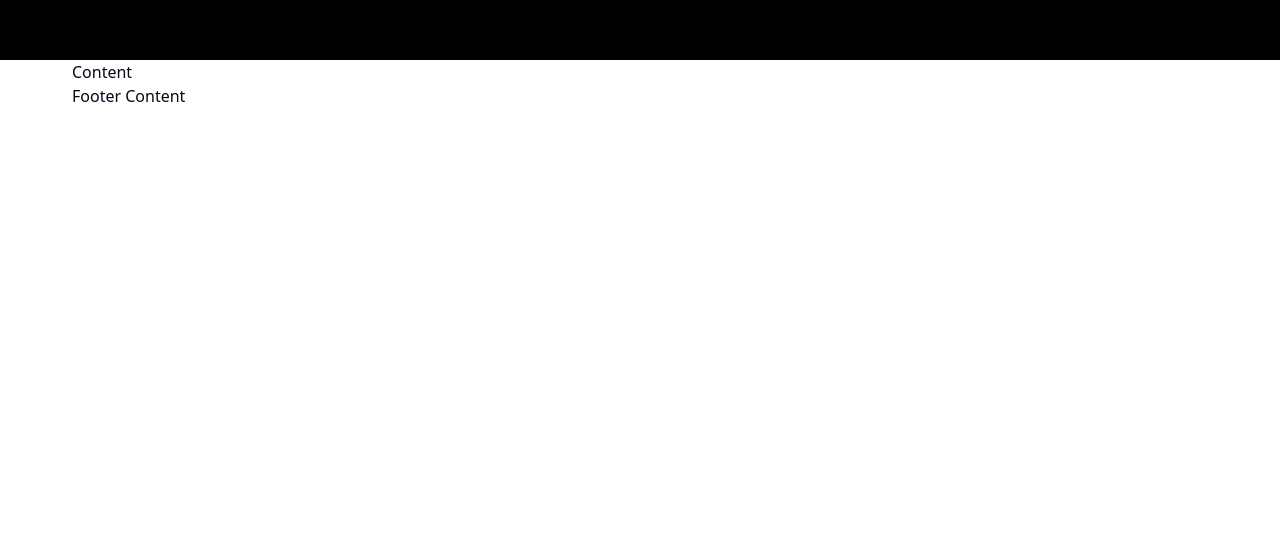
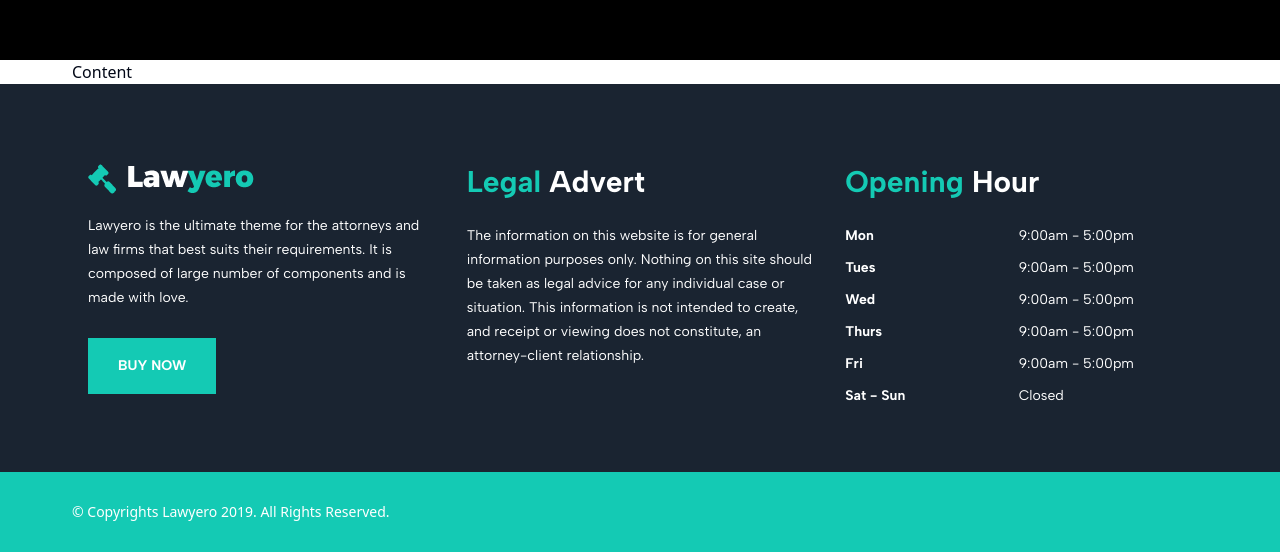
Before and after one commit to kod-man/law, a Next.js app: page / in a window 1280 px wide. Shown: the part 860-1412 px from the top of the page. Before the commit the page ends 968 px from the top, so only its background shows below. Built offline with nearby package versions, Linux system fonts and the light colour scheme.

Commit message:
changes in the footer

```diff
--- a/components/shared/footer.tsx
+++ b/components/shared/footer.tsx
@@ -1,9 +1,76 @@
+import Image from "next/image";
+import Link from "next/link";
+import logo from "@/public/assets/logo.png";
+
 const Footer = () => {
   return (
     <>
-    <div className="container">
-      <div className="flex">
-        <div className="basis-full">Footer Content</div>
+    <div className="bg-background">
+      <div className="container pt-20 pb-14">
+          <div className="flex">
+            <div className="w-1/3	font-albert px-4">
+              <div>
+                <Link
+                  href="http://bsmthemes.com/demo/lawyero"
+                >
+                  <Image src={logo} alt="Logo" width={166} height={30} />
+                </Link>
+                <div className="mt-5 pb-7">
+                  <p className="text-white text-sm leading-6">Lawyero is the ultimate theme for the attorneys and law firms that best suits their requirements. It is composed of large number of components and is made with love.</p>
+                </div>
+                <a className="bg-primary-main text-sm font-bold uppercase text-white hover:text-[#14cab4] py-4 px-7 inline-block border-2 border-[#14cab4] hover:bg-transparent relative before:right-1/3 before:absolute before:opacity-0 before:top-1/2 before:translate-y-[-50%] before:content-['\f061'] transition-transform duration-300 ease-in hover:pr-11" href="#">Buy Now</a>
+              </div>
+            </div>
+            <div className="w-1/3	px-4 font-albert">
+              <h3 className="text-3xl text-white font-bold mb-6">
+                <span className="text-[#14cab4]">Legal</span> Advert
+              </h3>
+              <div className="mt-5 pb-7">
+                <p className="text-white text-sm leading-6">The information on this website is for general information purposes only. Nothing on this site should be taken as legal advice for any individual case or situation. This information is not intended to create, and receipt or viewing does not constitute, an attorney-client relationship.</p>
+              </div>
+            </div>
+            <div className="w-1/3	px-4 font-albert">
+              <h3 className="text-3xl text-white font-bold mb-6">
+                <span className="text-[#14cab4] font-bold">Opening </span> Hour
+              </h3>
+              <ul className="text-white text-sm leading-6">
+                <li className="flex my-2">
+                  <span className="w-1/2 font-bold">Mon</span>
+                  <span className="w-1/2">9:00am - 5:00pm</span>
+                </li>
+                <li className="flex my-2">
+                  <span className="w-1/2 font-bold">Tues</span>
+                  <span className="w-1/2">9:00am - 5:00pm</span>
+                </li>
+                <li className="flex my-2">
+                  <span className="w-1/2 font-bold">Wed</span>
+                  <span className="w-1/2">9:00am - 5:00pm</span>
+                </li>
+                <li className="flex my-2">
+                  <span className="w-1/2 font-bold">Thurs</span>
+                  <span className="w-1/2">9:00am - 5:00pm</span>
+                </li>
+                <li className="flex my-2">
+                  <span className="w-1/2 font-bold">Fri</span>
+                  <span className="w-1/2">9:00am - 5:00pm</span>
+                </li>
+                <li className="flex my-2">
+                  <span className="w-1/2 font-bold">Sat - Sun</span>
+                  <span className="w-1/2">Closed</span>
+                </li>
+              </ul>
+            </div>
+          </div>
+      </div>
+    </div>
+    <div className="bg-primary-main py-7">
+      <div className="container">
+        <div className="w-1/2">
+        <p className="text-white text-sm leading-6">
+          © Copyrights Lawyero 2019. All Rights Reserved.
+        </p>
+        </div>
+        <div className="w-1/2"></div>
       </div>
     </div>
     </>
--- a/components/shared/header.tsx
+++ b/components/shared/header.tsx
@@ -23,9 +23,7 @@ const Header = () => {
           <div className="flex justify-between items-center">
             <div className="py-5">
               <Link
-                href="http://bsmthemes.com/demo/lawyero"
-                className="op-logo"
-              >
+                href="http://bsmthemes.com/demo/lawyero">
                 <Image src={logo} alt="Logo" width={166} height={30} />
               </Link>
             </div>
```
Also changed, not shown: app/globals.css (line endings or trailing spaces).
